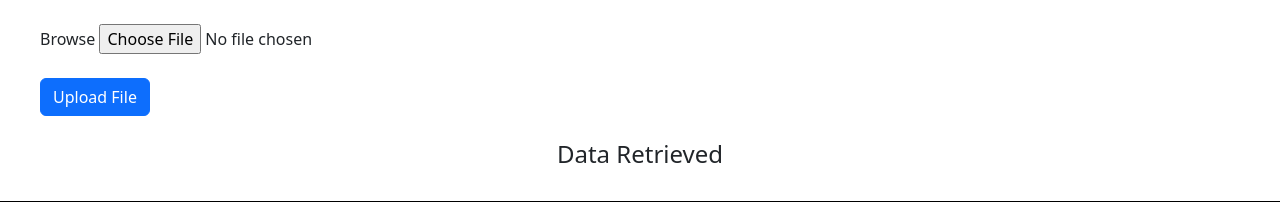
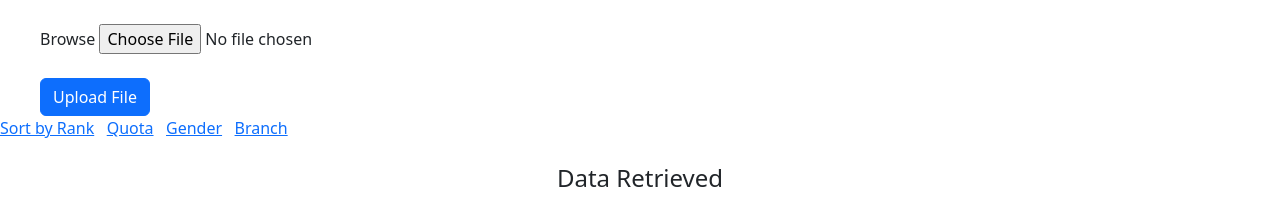
Before and after one commit to priyanshu13-stack/student-module, a Django app: page / in a window 1280 px wide. Shown: the top 202 px of the page. Run offline with Django 4.2, Linux system fonts and the light colour scheme; data comes from the database, SQL or seed files in the repository; both versions use the stored data as it was after the commit.

Commit message:
sort filter implemented

```diff
--- a/app/models.py
+++ b/app/models.py
@@ -13,7 +13,7 @@ class sample(models.Model):
     category = models.CharField(max_length=5, default=False)
     subcategory = models.CharField(max_length=10, default=False)
     region = models.CharField(max_length=50, default=False)
-    rank = models.CharField(default=False, max_length=200)
+    rank = models.IntegerField(null = True, default=None , blank=True)
     allottedquota = models.CharField(max_length=10, default=False)
     allottedcategory = models.CharField(max_length=10, default=False)
     institute = models.CharField(max_length=200, default=False)
--- a/app/templates/app/home.html
+++ b/app/templates/app/home.html
@@ -4,11 +4,12 @@
     <meta charset="utf-8">
     <meta name="viewport" content="width=device-width, initial-scale=1">
     <title>App</title>
+      <!-- CSS only -->
+    <link href="https://cdn.jsdelivr.net/npm/bootstrap@5.2.2/dist/css/bootstrap.min.css" rel="stylesheet" integrity="sha384-Zenh87qX5JnK2Jl0vWa8Ck2rdkQ2Bzep5IDxbcnCeuOxjzrPF/et3URy9Bv1WTRi" crossorigin="anonymous">
     <link href="https://cdn.jsdelivr.net/npm/bootstrap@5.2.2/dist/css/bootstrap.min.css" rel="stylesheet" integrity="sha384-Zenh87qX5JnK2Jl0vWa8Ck2rdkQ2Bzep5IDxbcnCeuOxjzrPF/et3URy9Bv1WTRi" crossorigin="anonymous">
   </head>
-  <body>
+    <script src="https://cdn.jsdelivr.net/npm/bootstrap@5.2.2/dist/js/bootstrap.bundle.min.js" integrity="sha384-OERcA2EqjJCMA+/3y+gxIOqMEjwtxJY7qPCqsdltbNJuaOe923+mo//f6V8Qbsw3" crossorigin="anonymous"></script>
 
-    <script src="https://cdn.jsdelivr.net/npm/bootstrap@5.2.2/dist/js/bootstrap.bundle.min.js" integrity="sha384-OERcA2EqjJCMA+/3y+gxIOqMEjwtxJY7qPCqsdltbNJuaOe923+mo//f6V8Qbsw3" crossorigin="anonymous"></script>
     <style>
         html,body {
         width:100%;
@@ -56,6 +57,13 @@
     </style>
     </head>
     <body>
+    <div>
+        <a href="{% url 'app:sort' %}">Sort by Rank</a>&nbsp;&nbsp;
+        <a href="">Quota</a>&nbsp;&nbsp;
+        <a href="">Gender</a>&nbsp;&nbsp;
+        <a href="">Branch</a>&nbsp;&nbsp;
+    </div>
+
     <br>
     <h4 style="text-align: center; ">Data Retrieved</h4>
     <br>
@@ -81,6 +89,7 @@
             <th>Address</th>
             <th>PCM</th>
         </thead>
+
         {% for k in smp  %}
         <tr>
             <td>{{k.enrollmentno}}</td>
--- a/app/urls.py
+++ b/app/urls.py
@@ -5,4 +5,5 @@ from .import views
 urlpatterns = [
     path('admin/', admin.site.urls),
     path('', views.upload, name = "upload"),
+    path('sort', views.sort, name = "sort"),
 ]
--- a/app/views.py
+++ b/app/views.py
@@ -4,6 +4,8 @@ from .resources import sampleResource
 from django.contrib import messages
 from tablib import Dataset
 from django.http import HttpResponse
+from django.template import loader
+
 
 def home(request):
     return render(request, "app/home.html")
@@ -22,26 +24,8 @@ def upload(request):
         imported_data = dataset.load(new_file.read(),format='xlsx')
         for i in imported_data:
             value = sample(
-                i[0],
-                i[1],
-                i[2],
-                i[3],
-                i[4],
-                i[5],
-                i[6],
-                i[7],
-                i[8],
-                i[9],
-                i[10],
-                i[11],
-                i[12],
-                i[13],
-                i[14],
-                i[15],
-                i[16],
-                i[17],
-                i[18],
-                i[19],
+                i[0],i[1],i[2],i[3],i[4],i[5],i[6],i[7],i[8],i[9],i[10],i[11],i[12],i[13],i[14],i[15],i[16],
+                i[17],i[18],i[19],
             )
             value.save()
     context = {
@@ -49,3 +33,11 @@ def upload(request):
     }
 
     return render(request, 'app/home.html', context)
+
+def sort(request):
+    smp = sample.objects.order_by('rank')
+    templ = loader.get_template('app/home.html')
+    context = {
+        'smp' : smp,
+    }
+    return HttpResponse(templ.render(context,request))
```
Also changed, not shown: app/migrations/0008_alter_sample_rank.py (added), db.sqlite3.
